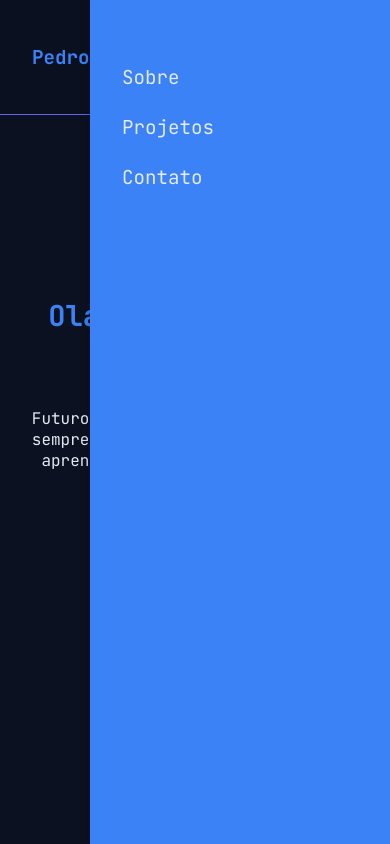
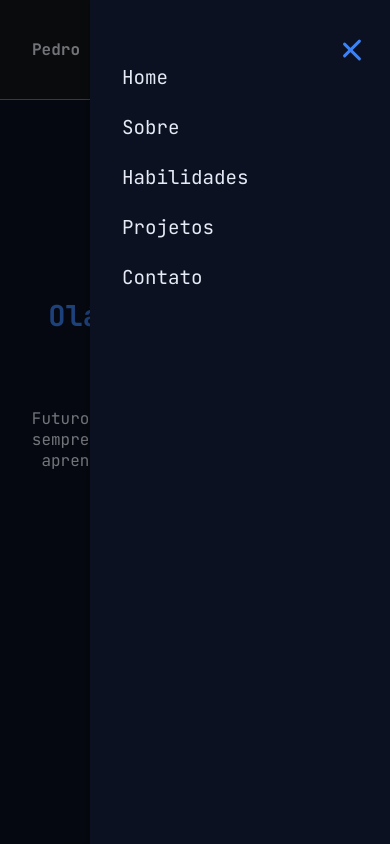
Before and after one commit to meiraPe/PortfolioPessoal, a Next.js app: page / in a window 390 px wide. Both pictures are taken after a click on the button "Toggle menu". Shown: the top 844 px of the page. Built offline with nearby package versions, Linux system fonts and the light colour scheme.

Commit message:
ajustando header e adicionando sessao 'Skills'

```diff
--- a/src/components/Header/Header.module.css
+++ b/src/components/Header/Header.module.css
@@ -3,8 +3,8 @@
   top: 0;
   left: 0;
   width: 100%;
-  height: 115px;
-  background: rgba(11, 17, 32, 0.85);
+  height: 100px;
+  background: rgba(24, 24, 24, 0.85);
   backdrop-filter: blur(10px);
   border-bottom: 1px solid var(--accent);
   display: flex;
@@ -17,11 +17,12 @@
 .logo {
   font-size: 1.5rem;
   font-weight: bold;
-  color: var(--primary);
+  color: var(--light);
 }
 
 .logo span {
-  color: var(--secondary);
+  color: var(--primary);
+  margin-left: 12px;
 }
 
 .nav {
@@ -63,13 +64,13 @@
 
 /* Esconde menu Desktop em telas pequenas */
 @media (max-width: 768px) {
-  .navbar {
+  .nav {
     display: none;
   }
 }
 
 /* Links */
-.link {
+.menuMobile .link {
   color: var(--light);
   text-decoration: none;
   font-weight: 500;
@@ -77,35 +78,35 @@
   transition: color 0.3s ease;
 }
 
-.link::after {
+.menuMobile .link::after {
   content: '';
   position: absolute;
   width: 0%;
   height: 2px;
   bottom: -2px;
   left: 0;
-  background-color: var(--tertiary);
+  background-color: var(--secondary);
   transition: width 0.3s ease;
 }
 
-.link:hover {
-  color: var(--tertiary);
+.menuMobile .link:hover {
+  color: var(--secondary);
 }
 
-.link:hover::after {
+.menuMobile .link:hover::after {
   width: 100%;
 }
 
 /* Hamburger */
 .menuHam {
   display: none;
-  width: 20px;
-  height: 16px;
+  width: 24px;
+  height: 20px;
   position: relative;
   cursor: pointer;
   background: none;
   border: none;
-  z-index: 60;
+  z-index: 1001;
 }
 
 @media (max-width: 768px) {
@@ -119,10 +120,10 @@
   display: block;
   height: 3px;
   width: 100%;
-  background: var(--light);
   border-radius: 2px;
   position: absolute;
   transition: all 0.4s ease;
+  background-color: var(--primary);
 }
 
 .menuHam span:nth-child(1) {
@@ -157,26 +158,45 @@
 .menuMobile {
   position: fixed;
   top: 0;
-  right: -100%;
+  right: 0;
   width: 60%;
   max-width: 300px;
   height: 100vh;
-  background-color: var(--primary);
+  background-color: var(--background);
   padding: 4rem 2rem;
   display: flex;
   flex-direction: column;
   gap: 1.5rem;
-  transition: right 0.4s ease;
+  transition: transform 0.4s ease;
+  transform: translateX(100%);
   box-shadow: -2px 0 8px rgba(0,0,0,0.2);
-  z-index: 55;
+  z-index: 1000;
 }
 
 .menuMobileOpen {
-  right: 0;
+  transform: translateX(0);
 }
 
 .menuMobile .link {
   font-size: 1.2rem;
+}
+
+.overlay {
+  position: fixed;
+  top: 0;
+  left: 0;
+  width: 100%;
+  height: 100vh;
+  background: rgba(0,0,0,0.5);
+  opacity: 0;
+  pointer-events: none;
+  transition: opacity 0.3s ease;
+  z-index: 999;
+}
+
+.overlayOpen {
+  opacity: 1;
+  pointer-events: auto;
 }
 
 /* Responsividade */
@@ -195,6 +215,6 @@
   }
 
   .logo {
-    font-size: 1.2rem;
+    font-size: 1rem;
   }
 }
--- a/src/components/Header/index.js
+++ b/src/components/Header/index.js
@@ -9,6 +9,7 @@ export default function Header() {
   const links = [
     { name: "Home", href: "#hero" },
     { name: "Sobre", href: "#about" },
+    { name: "Habilidades", href: "#skills" },
     { name: "Projetos", href: "#projects" },
     { name: "Contato", href: "#contact" },
   ];
@@ -21,8 +22,10 @@ export default function Header() {
       animate={{ y: 0 }}
       transition={{ duration: 0.6, ease: "easeOut" }}
     >
-      <div className={styles.logo}>Pedro<span>Meira</span></div>
+      <div className={styles.logo}>Pedro Meira<span>| Dev</span></div>
       <nav>
+
+      {/* Menu desktop */}
         <ul className={styles.nav}>
           {links.map((link) => (
             <li key={link.name}>
@@ -30,7 +33,9 @@ export default function Header() {
             </li>
           ))}
         </ul>
+      </nav>
 
+        {/* Botão Hamburguer */}
         <button
           className={`${styles.menuHam} ${isOpen ? styles.active : ""}`}
           onClick={() => setIsOpen(!isOpen)}
@@ -43,12 +48,23 @@ export default function Header() {
 
         {/* Menu Mobile */}
         <div className={`${styles.menuMobile} ${isOpen ? styles.menuMobileOpen : ""}`}>
-            <Link href="#about" className={styles.link} onClick={() => setIsOpen(false)}>Sobre</Link>
-            <Link href="#projects" className={styles.link} onClick={() => setIsOpen(false)}>Projetos</Link>
-            <Link href="#contact" className={styles.link} onClick={() => setIsOpen(false)}>Contato</Link>
+          {links.map((link) => (
+            <Link
+              key={link.name}
+              href={link.href}
+              className={styles.link}
+              onClick={() => setIsOpen(false)}
+            >
+              {link.name}
+            </Link>
+          ))}
         </div>
 
-      </nav>
+        {/* Overlay */}
+        <div
+          className={`${styles.overlay} ${isOpen ? styles.overlayOpen : ""}`}
+          onClick={() => setIsOpen(false)}
+        />
     </motion.header>
   );
 }
```
Also changed, not shown: src/components/Skills/Skills.module.css (added, +156 -0 lines), src/components/Skills/index.js (added, +87 -0 lines). Lines whose indentation alone changed are shown as unchanged.
